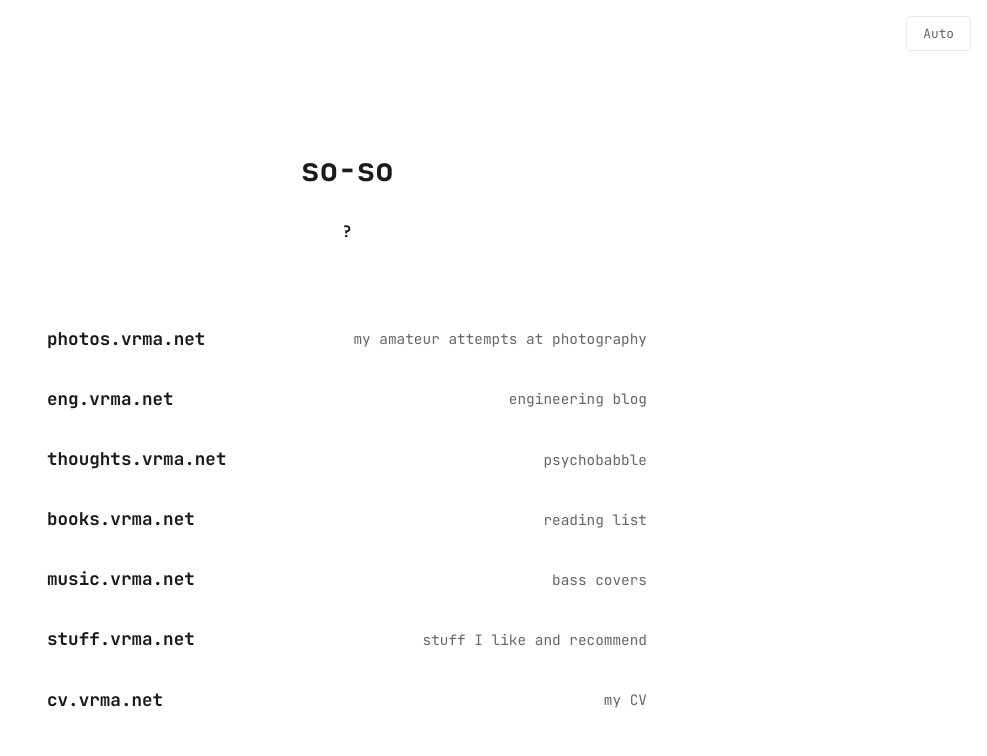
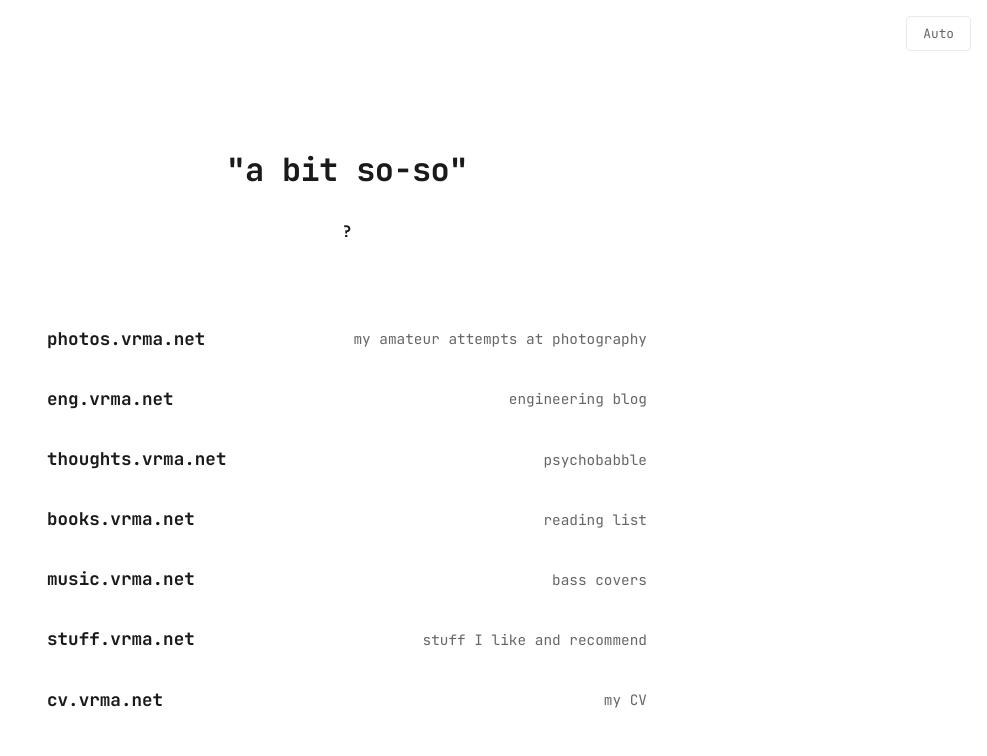
Before and after one commit to tarun-verma/website, a plain HTML site: page index.html in a window 1280 px wide. Shown: the top 756 px of the page, without its empty margins (293-1280 px from the left). Drawn offline with Linux system fonts and the light colour scheme.

Commit message:
update bio

```diff
--- a/index.html
+++ b/index.html
@@ -5,8 +5,8 @@
 <head>
     <meta charset="UTF-8">
     <meta name="viewport" content="width=device-width, initial-scale=1.0">
-    <title>so-so</title>
-    <meta name="description" content="Central hub for so-so's web projects.">
+    <title>"a bit so-so"</title>
+    <meta name="description" content="Central hub for "a bit so-so"'s web projects.">
     <!-- Favicon support -->
     <!-- Favicon support -->
     <link rel="icon" href="public/favicon.png" sizes="any">
@@ -25,7 +25,7 @@
     <button id="theme-toggle" class="theme-btn" aria-label="Toggle theme">Auto</button>
     <main class="container">
         <header class="profile-header">
-            <h1>so-so</h1>
+            <h1>"a bit so-so"</h1>
             <p class="bio"><p style="text-align:center;"><b>?</b></p></p>
         </header>
 
```
Also changed, not shown: 1 other file.
